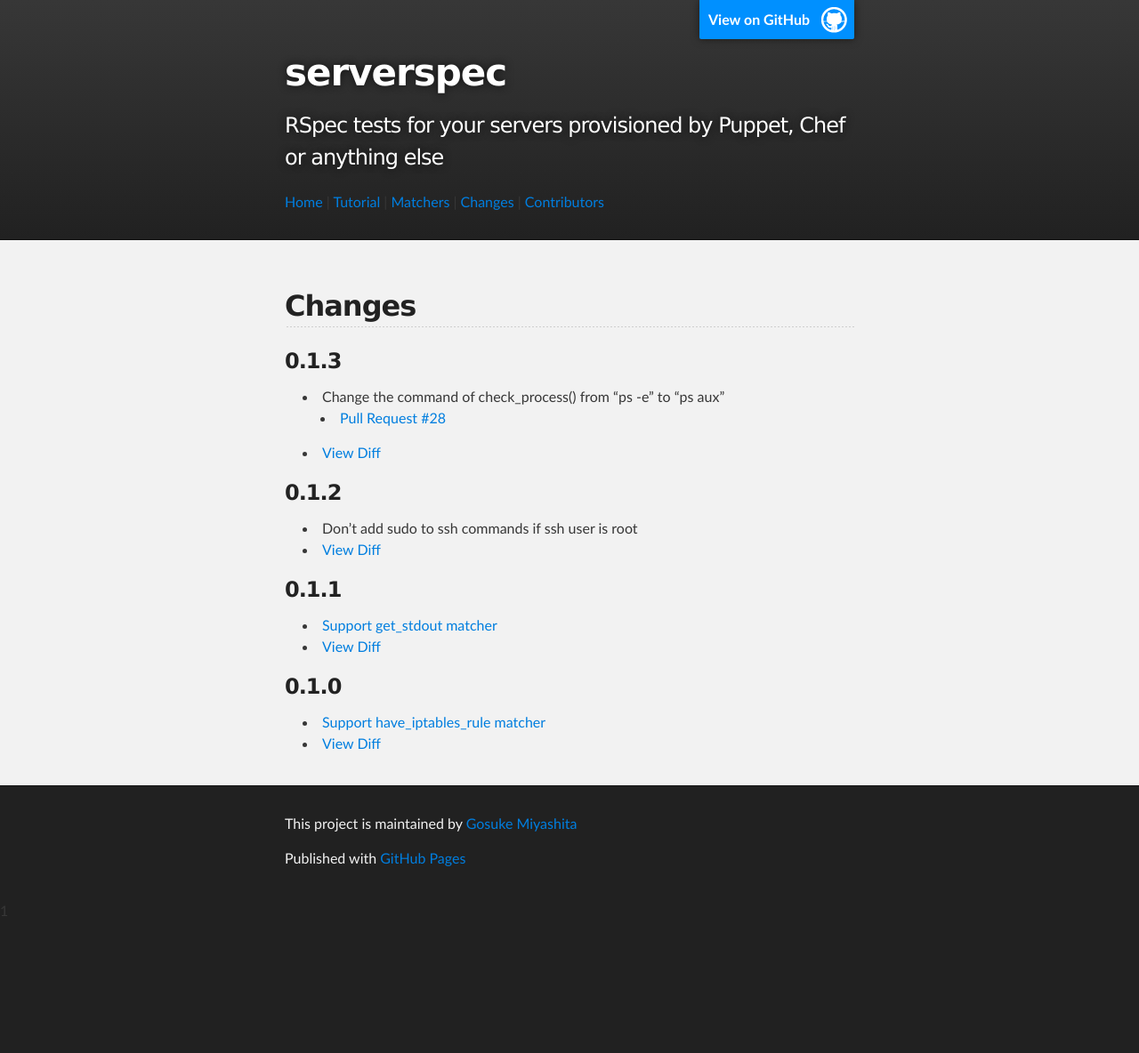
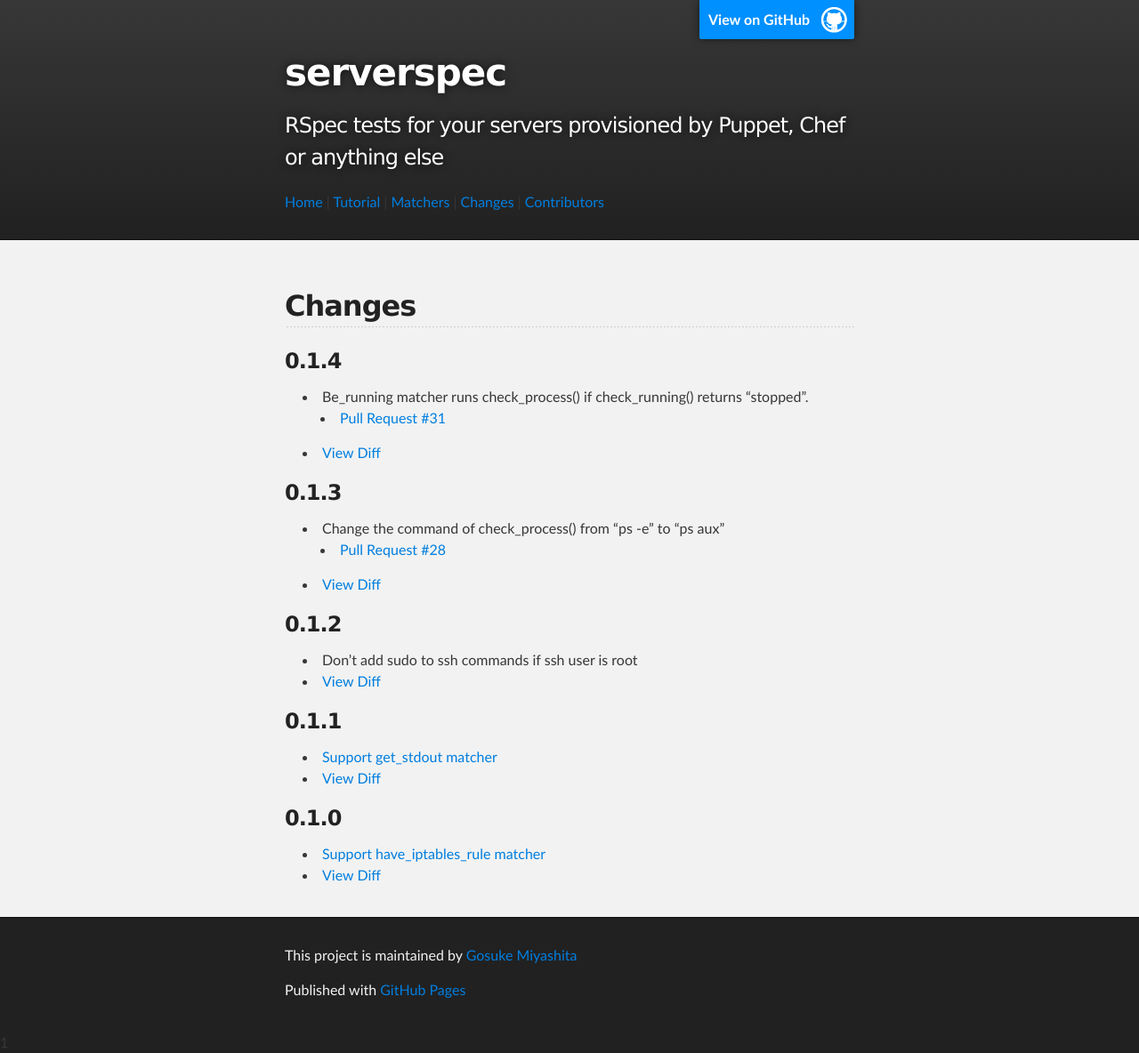
Before and after one commit to serverspec/serverspec.github.io, a Jekyll site: the page built from changes.md, in a window 1280 px wide. Shown: the whole page at 89% size. Built offline with Jekyll 4.4.1, drawn with Linux system fonts in a browser that asks for light colours; Markdown is read by kramdown in place of the engine named in the settings; before the commit the page ends 1036 px from its top, so only the background shows below that.

Commit message:
Add description of v0.1.4 to Changes

```diff
--- a/changes.md
+++ b/changes.md
@@ -4,6 +4,12 @@ title: changes
 ---
 
 ## Changes
+
+### 0.1.4
+
+ * Be_running matcher runs check_process() if check_running() returns "stopped".
+   * [Pull Request #31](https://github.com/mizzy/serverspec/pull/31)
+ * [View Diff](https://github.com/mizzy/serverspec/compare/v0.1.3...v0.1.4)
 
 ### 0.1.3
 
```
